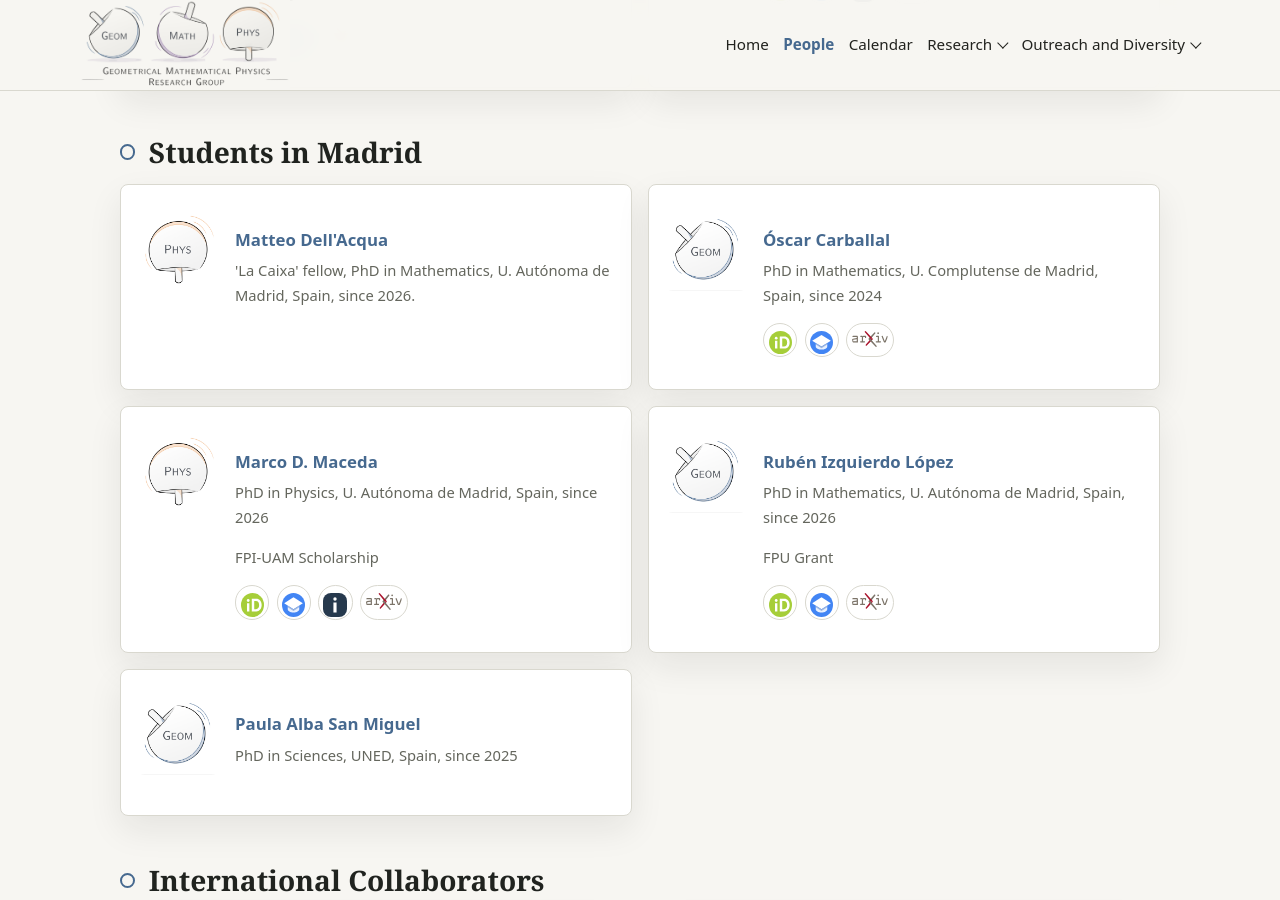
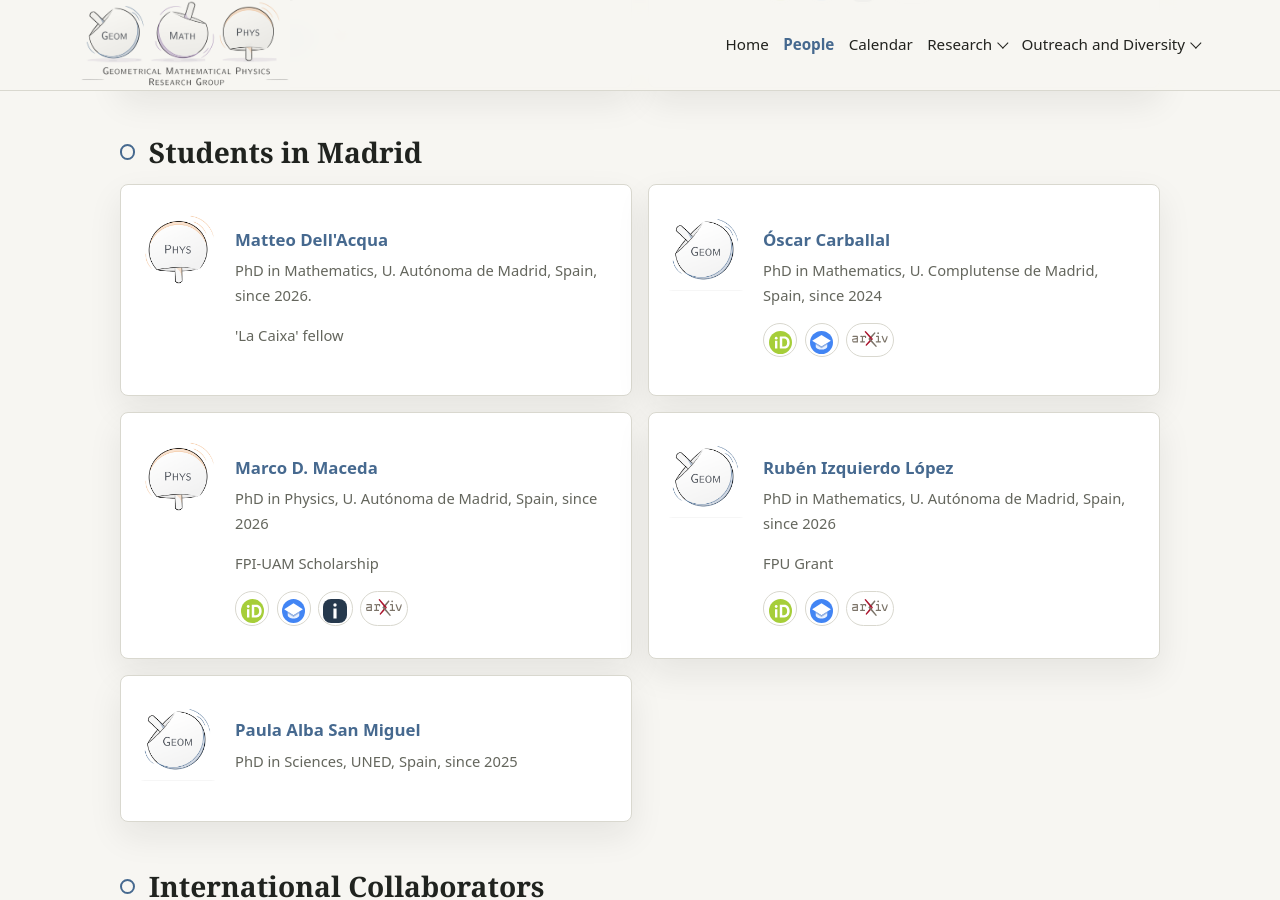
Before and after one commit to GeomMPhys/geommphys.github.io, a Jekyll site: the page built from people.md, in a window 1280 px wide and 900 px high, scrolled down 2082 px. Built offline with Jekyll 4.4.1, drawn with Linux system fonts in a browser that asks for light colours; some of the changed lines change nothing that is shown.

Commit message:
fix new line Matteo profile

```diff
--- a/_data/people.yml
+++ b/_data/people.yml
@@ -140,7 +140,8 @@ students_madrid:
   - id: matteo-dellacqua
     name: "Matteo Dell'Acqua"
     photo: "/assets/images/people-icons/physics_icon.png"
-    role: "'La Caixa' fellow, PhD in Mathematics, U. Autónoma de Madrid, Spain, since 2026."
+    role: "PhD in Mathematics, U. Autónoma de Madrid, Spain, since 2026."
+    funding: "'La Caixa' fellow"
     research: " "
 
   - id: oscar-carballal
```
